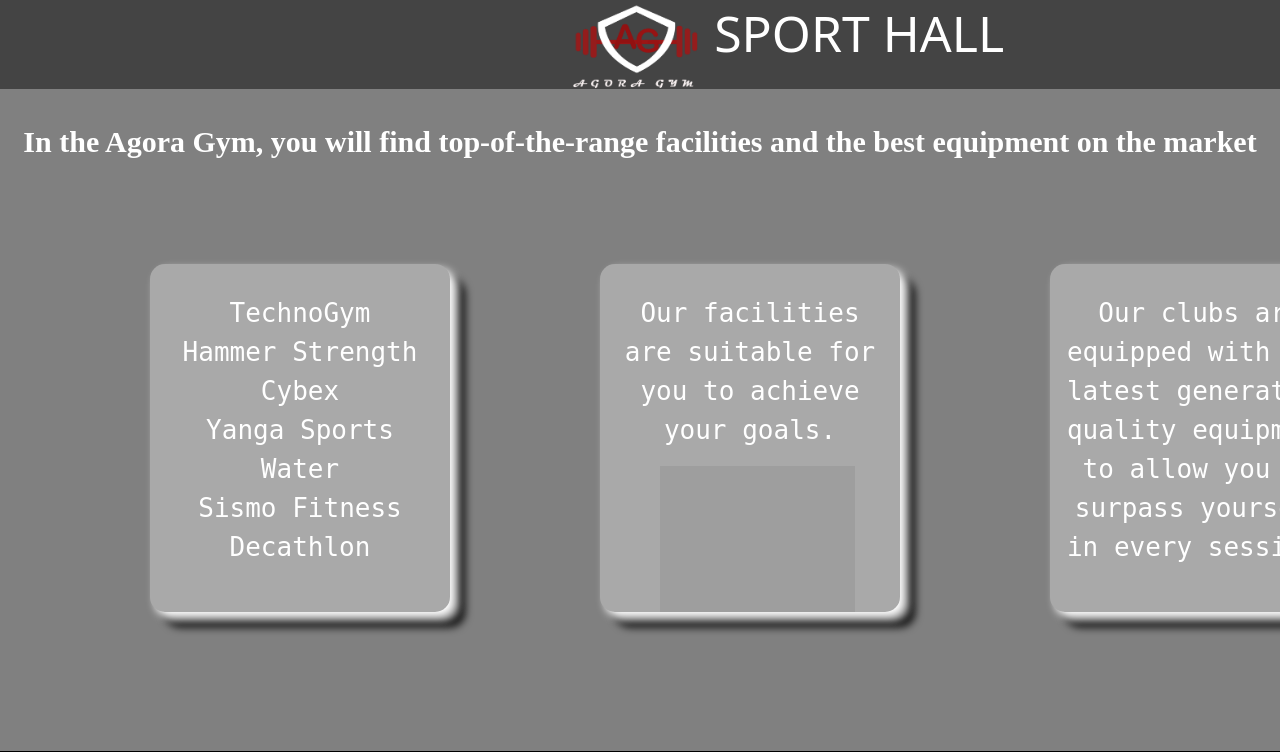
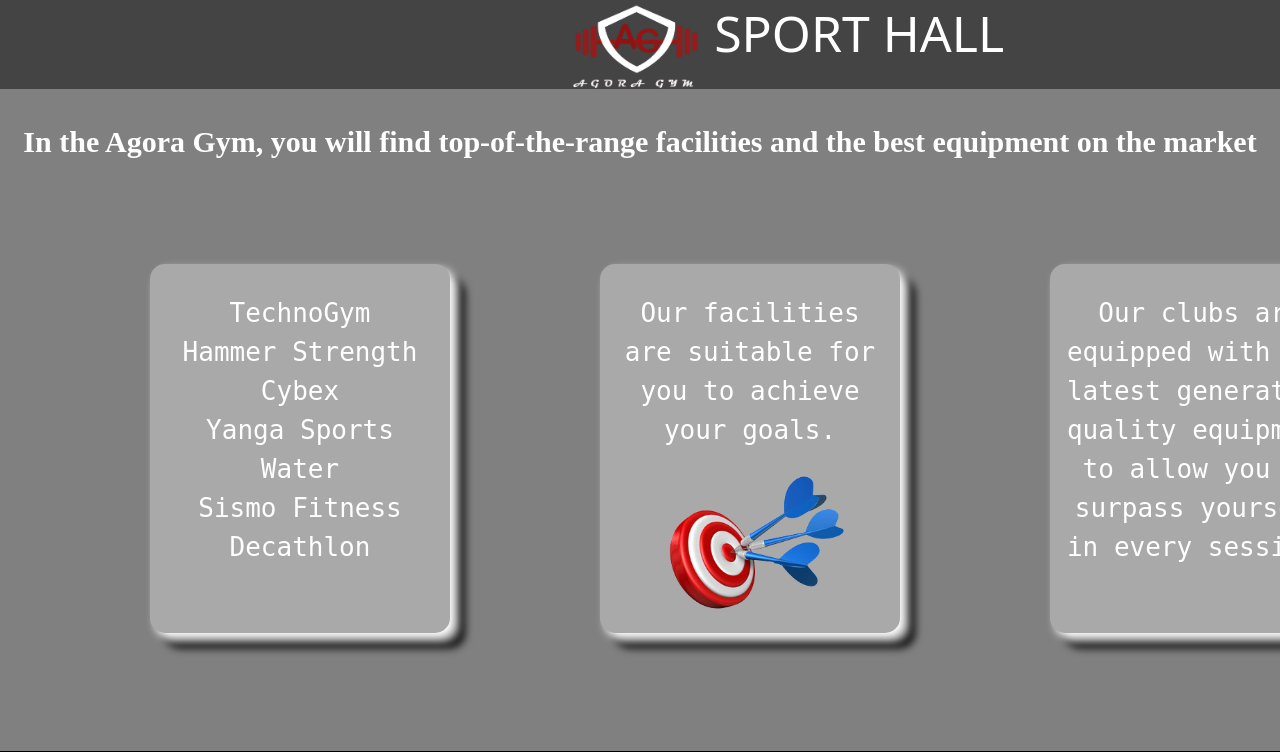
Before and after one commit to mohamed-halim-elleuch/projet-web, a Flask app: template templates/home.html in a window 1280 px wide. Shown: the part 841-1593 px from the top of the page. Run offline with Flask 2, Linux system fonts and the light colour scheme; the template is opened without the code that fills it, so the values that code supplies are empty; some libraries are stand-ins or nearby versions; grey boxes are pictures that could not be loaded.

Commit message:
commit on 'master'

```diff
--- a/templates/home.html
+++ b/templates/home.html
@@ -4,7 +4,7 @@
 <link rel="stylesheet" type="text/css" href="static/styleh.css">
 <script src="https://unpkg.com/aos@2.3.1/dist/aos.js"></script>
 <script src="https://unpkg.com/scrollreveal@4.0.0/dist/scrollreveal.min.js"></script>
-<link rel="stylesheet" type="text/css" href="script.js">
+<link rel="stylesheet" type="text/css" href="static/script.js">
 
 {% endblock %}
 
@@ -41,7 +41,7 @@
     </div>
     <div class="box" data-aos="flip-right">
       <p>Our facilities are suitable for you to achieve your goals.</p>
-      <img src="goal.png" width="195px" style="margin-left:50px">
+      <img src="static/media/goal.png" width="195px" style="margin-left:50px">
     </div>
     <div class="box" data-aos="flip-right">
       <p>Our clubs are equipped with the latest generation quality equipment to allow you to surpass yourself in every session. </p>
```
